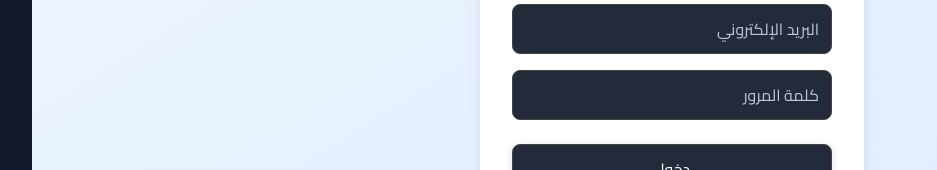
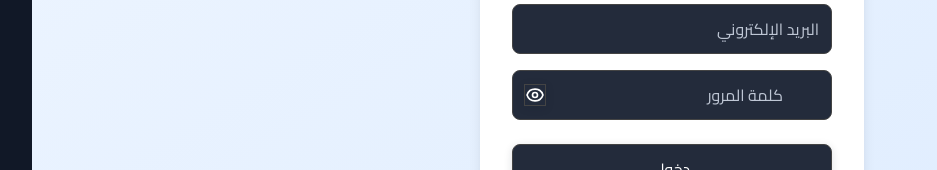
Before and after one commit to LiNePasha/vendor-dashboard, a Next.js app: page /login in a window 1280 px wide. Shown: the part 329-499 px from the top of the page, without its empty margins (41-978 px from the left). Built offline with nearby package versions, Linux system fonts and the light colour scheme.

Commit message:
fix search

```diff
--- a/app/login/page.js
+++ b/app/login/page.js
@@ -5,6 +5,7 @@
 export default function LoginPage() {
   const [email, setEmail] = useState("");
   const [password, setPassword] = useState("");
+  const [showPassword, setShowPassword] = useState(false);
   const [error, setError] = useState("");
   const [loading, setLoading] = useState(false);
   const router = useRouter();
@@ -48,14 +49,33 @@
           className="w-full mb-4 p-3 border rounded-lg"
           required
         />
+        <div className="relative mb-6">
           <input
-          type="password"
+            type={showPassword ? "text" : "password"}
             placeholder="كلمة المرور"
             value={password}
             onChange={(e) => setPassword(e.target.value)}
-          className="w-full mb-6 p-3 border rounded-lg"
+            className="w-full p-3 border rounded-lg pr-12"
             required
           />
+          <button
+            type="button"
+            onClick={() => setShowPassword(!showPassword)}
+            className="absolute left-3 top-1/2 -translate-y-1/2 text-gray-500 hover:text-gray-700 transition-colors"
+            title={showPassword ? "إخفاء كلمة المرور" : "إظهار كلمة المرور"}
+          >
+            {showPassword ? (
+              <svg className="w-5 h-5" fill="none" stroke="currentColor" viewBox="0 0 24 24">
+                <path strokeLinecap="round" strokeLinejoin="round" strokeWidth={2} d="M13.875 18.825A10.05 10.05 0 0112 19c-4.478 0-8.268-2.943-9.543-7a9.97 9.97 0 011.563-3.029m5.858.908a3 3 0 114.243 4.243M9.878 9.878l4.242 4.242M9.88 9.88l-3.29-3.29m7.532 7.532l3.29 3.29M3 3l3.59 3.59m0 0A9.953 9.953 0 0112 5c4.478 0 8.268 2.943 9.543 7a10.025 10.025 0 01-4.132 5.411m0 0L21 21" />
+              </svg>
+            ) : (
+              <svg className="w-5 h-5" fill="none" stroke="currentColor" viewBox="0 0 24 24">
+                <path strokeLinecap="round" strokeLinejoin="round" strokeWidth={2} d="M15 12a3 3 0 11-6 0 3 3 0 016 0z" />
+                <path strokeLinecap="round" strokeLinejoin="round" strokeWidth={2} d="M2.458 12C3.732 7.943 7.523 5 12 5c4.478 0 8.268 2.943 9.542 7-1.274 4.057-5.064 7-9.542 7-4.477 0-8.268-2.943-9.542-7z" />
+              </svg>
+            )}
+          </button>
+        </div>
         <button
           type="submit"
           className={`w-full bg-blue-600 text-white py-3 rounded-lg hover:bg-blue-700 transition flex items-center justify-center ${loading ? 'opacity-70 cursor-not-allowed' : ''}`}
--- a/app/pos/page.js
+++ b/app/pos/page.js
@@ -105,13 +105,58 @@
       );
     }
 
-    // فلترة حسب البحث
+    // فلترة حسب البحث - نسخة محسّنة مع Scoring والترتيب حسب الدقة
     if (search.trim()) {
-      const searchLower = search.toLowerCase();
-      filtered = filtered.filter(product =>
-        product.name?.toLowerCase().includes(searchLower) ||
-        product.sku?.toLowerCase().includes(searchLower)
-      );
+      const searchWords = search.toLowerCase().trim().split(/\s+/);
+
+      filtered = filtered
+        .map(product => {
+          const productName = product.name?.toLowerCase() || '';
+          const productSku = product.sku?.toLowerCase() || '';
+          const productBarcode = product.barcode?.toLowerCase() || '';
+
+          // أولاً: تحقق إن كل الكلمات موجودة (شرط أساسي)
+          const allWordsMatch = searchWords.every(word =>
+            productName.includes(word) || productSku.includes(word) || productBarcode.includes(word)
+          );
+
+          if (!allWordsMatch) {
+            return null; // لو مش كل الكلمات موجودة، استبعد المنتج
+          }
+
+          // حساب Score للترتيب (بس للمنتجات اللي فيها كل الكلمات)
+          let score = 0;
+
+          searchWords.forEach(word => {
+            // بحث في الاسم
+            if (productName.includes(word)) {
+              score += 10;
+              // بونص لو الكلمة في البداية
+              if (productName.startsWith(word)) score += 20;
+            }
+
+            // بحث في SKU (أولوية عالية)
+            if (productSku.includes(word)) {
+              score += 50;
+              if (productSku === word) score += 100; // Match كامل
+            }
+
+            // بحث في الباركود (أولوية عالية جداً)
+            if (productBarcode && productBarcode.includes(word)) {
+              score += 200;
+              if (productBarcode === word) score += 500; // Match كامل
+            }
+          });
+
+          // بونص إضافي لو كل الكلمات موجودة في الاسم لوحده
+          const allWordsInName = searchWords.every(word => productName.includes(word));
+          if (allWordsInName) score += 15;
+
+          return { product, score };
+        })
+        .filter(item => item !== null) // استبعاد المنتجات المرفوضة
+        .sort((a, b) => b.score - a.score) // ترتيب حسب الـ Score (الأعلى أولاً)
+        .map(item => item.product); // استخراج المنتجات
     }
 
     // 🔥 إنشاء unique ID لكل منتج للتخلص من duplicate keys
```
Lines whose indentation alone changed are shown as unchanged.
